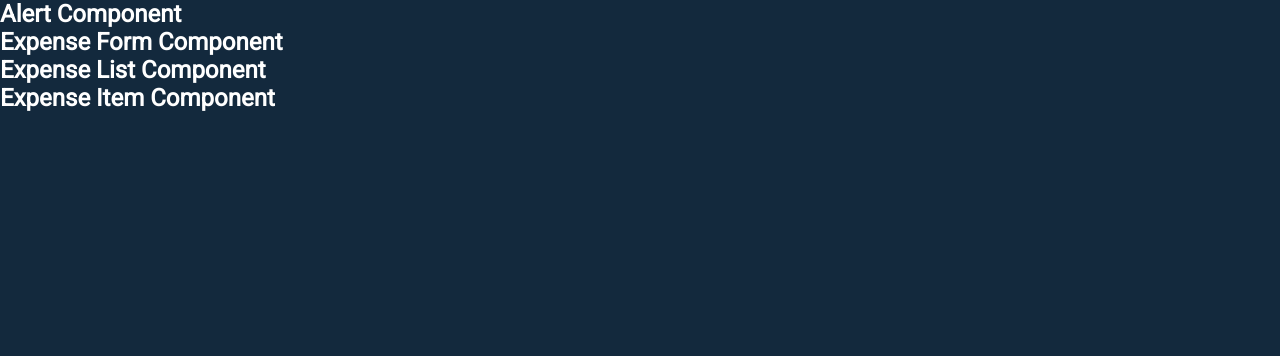
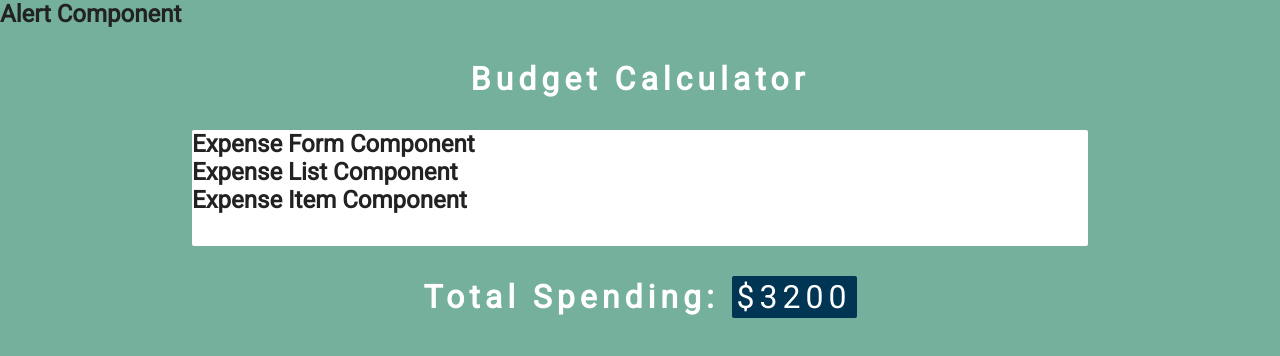
Before and after one commit to akash02-das/budget-calculator, a React (Create React App) app: page / in a window 1280 px wide. Shown: the top 356 px of the page. Built offline with nearby package versions, Linux system fonts and the light colour scheme.

Commit message:
app component return

```diff
--- a/src/App.css
+++ b/src/App.css
@@ -1,13 +1,13 @@
 @import url("https://fonts.googleapis.com/css?family=Roboto&display=swap");
 
 :root {
-  --primaryColor: #f15025;
+  --primaryColor: #003554;
   --mainWhite: #fff;
   --mainBlack: #222;
   --mainGrey: #9e9e9e;
   --mainRed: #d50000;
   --mainGreen: #4caf50;
-  --background: #13293d;
+  --background: #75b09c;
 }
 
 * {
@@ -17,7 +17,7 @@
 
 body {
   background: var(--background);
-  color: var(--mainWhite);
+  color: var(--mainBlack);
   font-family: "Roboto", sans-serif;
 }
 
--- a/src/App.js
+++ b/src/App.js
@@ -1,4 +1,4 @@
-import React from "react";
+import React, { useState } from "react";
 import ExpenseForm from "./components/ExpenseForm";
 import ExpenseList from "./components/ExpenseList";
 import Alert from "./components/Alert";
@@ -11,14 +11,26 @@ const initialExpenses = [
   { id: uuidv4(), charge: "credit card bill", amount: 1200 },
 ];
 
-console.log(initialExpenses);
+function App() {
+  const [expenses, setExpenses] = useState(initialExpenses);
 
-function App() {
   return (
     <>
       <Alert />
-      <ExpenseForm />
-      <ExpenseList />
+      <h1>budget calculator</h1>
+      <main className="App">
+        <ExpenseForm />
+        <ExpenseList expenses={expenses} />
+      </main>
+      <h1>
+        total spending:{" "}
+        <span className="total">
+          $
+          {expenses.reduce((acc, curr) => {
+            return (acc += curr.amount);
+          }, 0)}
+        </span>
+      </h1>
     </>
   );
 }
```
Also changed, not shown: 1 other file (tests, documents, lock files or other folders).
